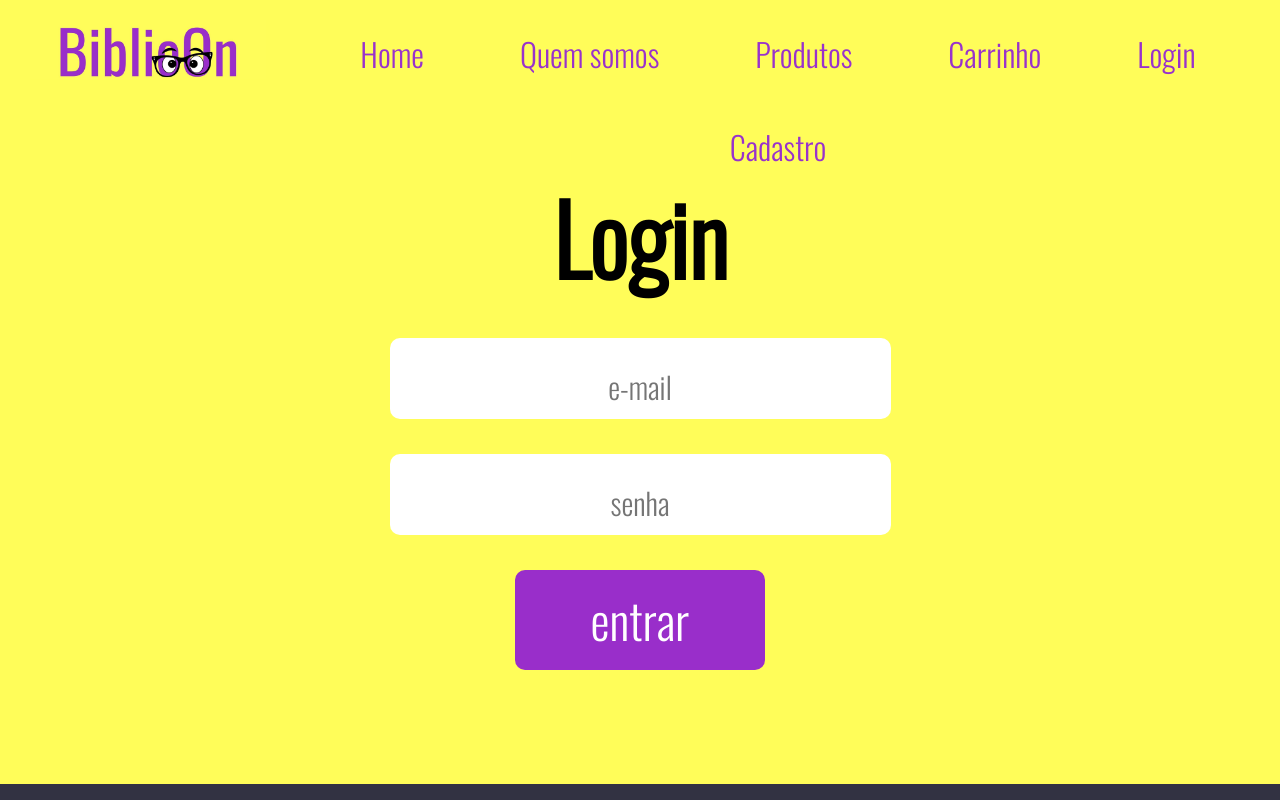
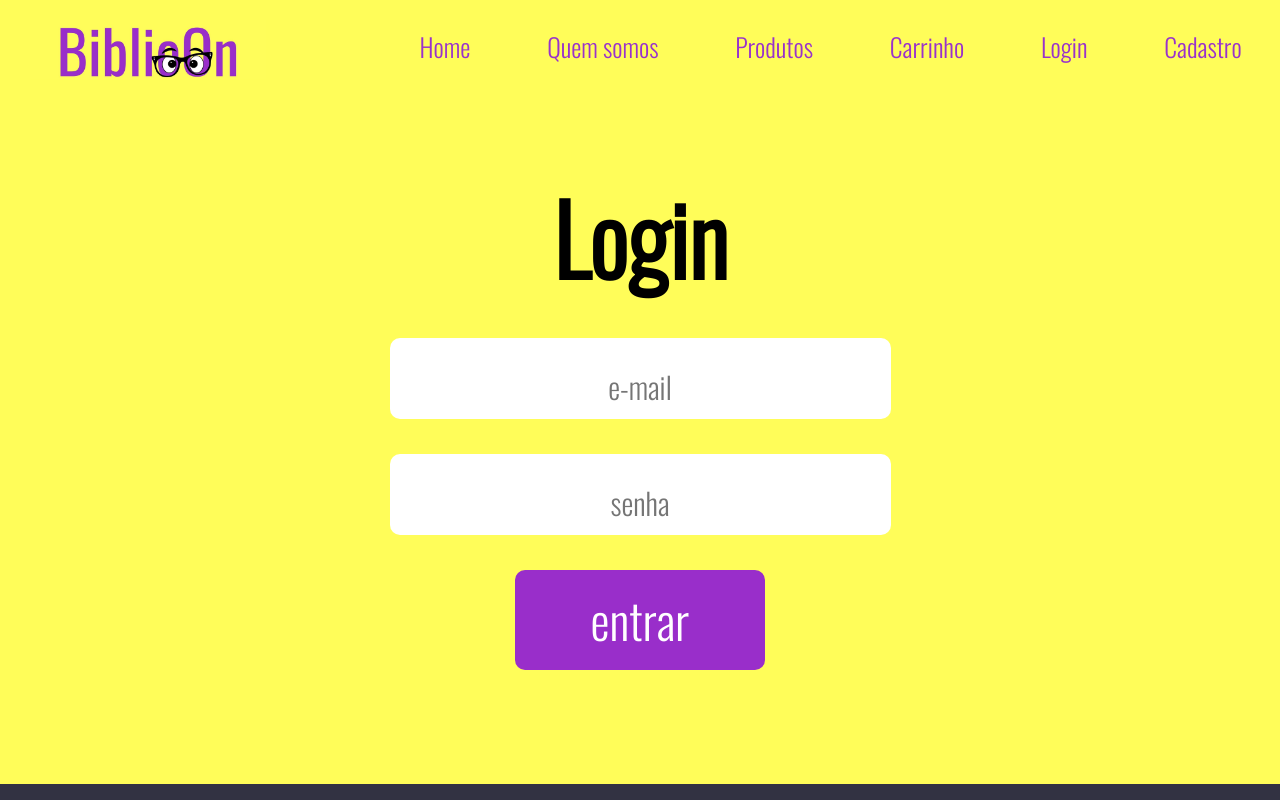
Before and after one commit to luizamarins/trabalho_final_react, a React (Create React App) app: page /login in a window 1280 px wide. Shown: the top 800 px of the page. Built offline with nearby package versions, Linux system fonts and the light colour scheme.

Commit message:
mudando menu e home

```diff
--- a/src/pages/Login/styled.js
+++ b/src/pages/Login/styled.js
@@ -14,7 +14,7 @@
         text-align: center;
         margin: none;
         font-family: Oswald;
-        font-size: 2rem;
+        font-size: 1.6rem;
         display: inline-block;
     }
 `;
--- a/src/pages/Products/index.js
+++ b/src/pages/Products/index.js
@@ -26,7 +26,7 @@
                 <Logo src={logo1} />
 
                 <ul>
-                    <Link to="/">Home</Link>
+                    <Link to="/home">Home</Link>
                     <Link to="/quem-somos">Quem somos</Link>
                     <Link to="/produtos">Produtos</Link>
                     <Link to="/carrinho">Carrinho</Link>
```
